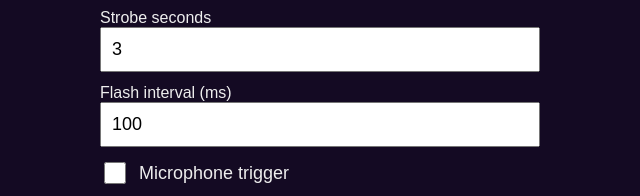
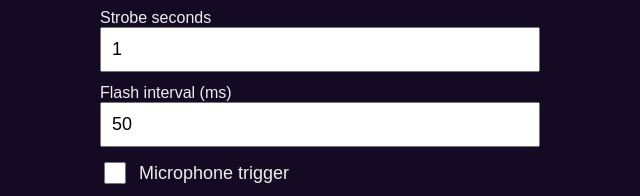
Before and after one commit to inzeh/Moth-zapper, a plain HTML site: page index.html in a window 1280 px wide. Shown: the part 455-651 px from the top of the page, 320-960 px from the left. Drawn offline with Linux system fonts and the light colour scheme.

Commit message:
updated defaults

```diff
--- a/index.html
+++ b/index.html
@@ -35,8 +35,8 @@
 
 <div class="row"><input type="checkbox" id="auto" checked><label for="auto" style="margin:0">Auto cycle (solid then strobe)</label></div>
 <label>Solid seconds <input id="solid" type="number" value="10" min="1"></label>
-<label>Strobe seconds <input id="strobe" type="number" value="3" min="1"></label>
-<label>Flash interval (ms) <input id="interval" type="number" value="100" min="50"></label>
+<label>Strobe seconds <input id="strobe" type="number" value="1" min="1"></label>
+<label>Flash interval (ms) <input id="interval" type="number" value="50" min="50"></label>
 
 <div class="row"><input type="checkbox" id="micOn"><label for="micOn" style="margin:0">Microphone trigger</label></div>
 <label>Mic sensitivity (higher = triggers on quieter sounds)
```
